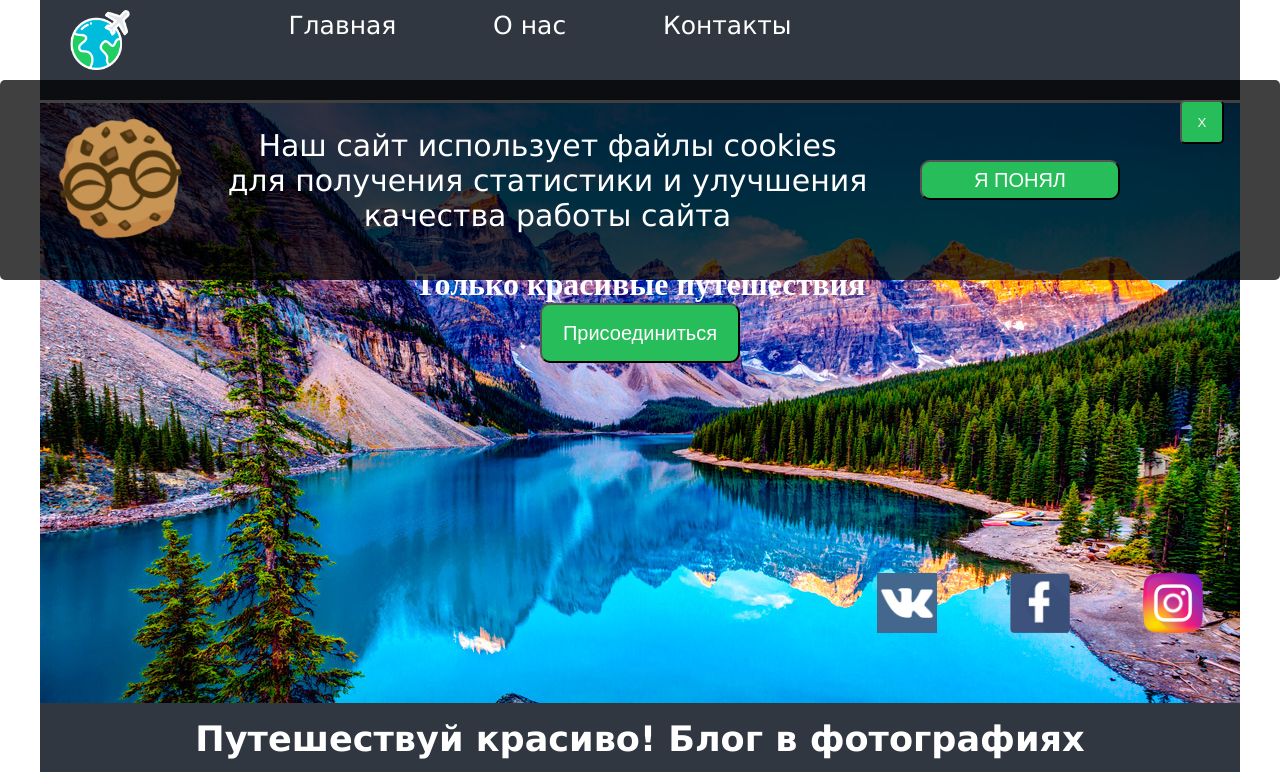
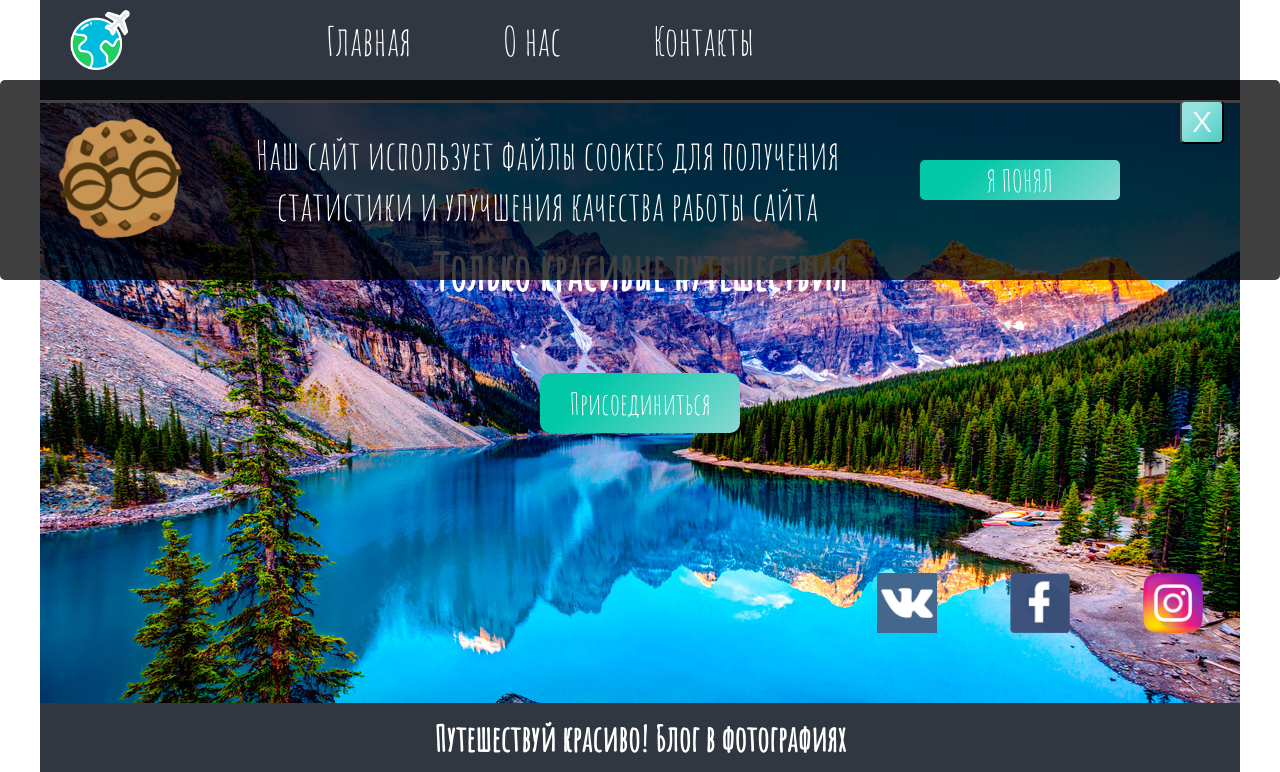
Before and after one commit to xfagsh/21_pro_new, a plain HTML site: page index.html in a window 1280 px wide. Shown: the top 772 px of the page. Drawn offline with Linux system fonts and the light colour scheme.

Commit message:
Dark side with cookie

```diff
--- a/index.html
+++ b/index.html
@@ -6,6 +6,7 @@
     <meta name="viewport" content="width=device-width, initial-scale=1.0">
     <title>Путешествия</title>
     <link rel="stylesheet" href="style.css">
+    <link href="https://fonts.googleapis.com/css2?family=Amatic+SC&display=swap" rel="stylesheet">
 </head>
 
 <body>
@@ -13,7 +14,7 @@
         <!-- <div class="cookie__blok"> -->
             <img class="cookie__img"src="img/cookie.png" alt="">
             <p class="cookie__p">Наш сайт использует файлы cookies для получения статистики и улучшения качества работы сайта</p>
-            <button class="cookie__btn">Я ПОНЯЛ</button>
+            <button class="cookie__btn"><span>Я ПОНЯЛ</span></button>
             <button class="cookie__btn__ext">X</button>
         <!-- </div> -->
     </div>
--- a/style.css
+++ b/style.css
@@ -41,22 +41,30 @@
     justify-content: center;
     align-items: center;
     text-align: center;
-    font-size: 30px;
-    font-family: Verdana, Geneva, Tahoma, sans-serif;
+    font-size: 40px;
+    font-family: 'Amatic SC', cursive;
 
 
 }
 
-.cookie__btn{
+
+.cookie__btn {
+    background-color: #89d8d3;
+  background-image: linear-gradient(315deg, #89d8d3 0%, #03c8a8 74%);
+    border: none;
+    z-index: 1;
+    height: 40px;
     width: 200px;
-    height: 40px;
     margin: auto;
-    background-color: var(--primary-color);
+    border-radius: 5px;
     color: white;
-    font-size: 20px;
-    border-radius: 10px;
+    font-size: 30px;
+    font-family: 'Amatic SC', cursive;
+  }
 
-}
+  .cookie__btn:hover {
+    color:var(--bg-color);
+  }
 
 .cookie__btn__ext{
     display: flex;
@@ -67,9 +75,12 @@
     padding: 20px;
     margin-top: 10px ;
     margin-left: 10px;
-    background-color: var(--primary-color);
+    background-color: #4dccc6;
+  background-image: linear-gradient(315deg, #4dccc6 0%, #96e4df 74%);
     color: var(--secomd-bg-color);
     border-radius: 5px;
+    font-size: 30px;
+
 }
 .header_fixed__a{
     text-decoration: none;
@@ -105,12 +116,13 @@
     display: flex;
     justify-content: space-around;
     align-items: center;
+    padding: 40px;
 }
 .nav__a{
     text-decoration: none;
     color: white;
-    font-size: 25px;
-    font-family: Verdana, Geneva, Tahoma, sans-serif;
+    font-size: 40px;
+    font-family: 'Amatic SC', cursive;
     margin: 30px;
 }
 
@@ -131,20 +143,30 @@
     justify-content: center;
     align-items: flex-end;
     color: white;
+    font-family: 'Amatic SC', cursive;
+    font-size: 50px;
+
 }
 .promo__wrapper_btn{
    grid-column: 1/4;
    display: flex;
    justify-content: center;
 }
+
 .promo__wrapper_btn button{
-    background-color: var(--primary-color);
-    color: white;
     height: 60px;
     width: 200px;
-    font-size: 20px;
+    font-size: 30px;
+    background-color: #89d8d3;
+    background-image: linear-gradient(315deg, #89d8d3 0%, #03c8a8 74%);
+    border: none;
+    margin: auto;
     border-radius: 10px;
+    color: white;
+    font-family: 'Amatic SC', cursive;
+
 }
+
 .social{
     display: flex;
     justify-content: space-around;
@@ -167,7 +189,8 @@
     align-items: center;
     justify-content: center;
     font-size: 30px;
-    font-family: Verdana, Geneva, Tahoma, sans-serif;
+    font-family: 'Amatic SC', cursive;
+
     background-color:var(--bg-color);
 
 
@@ -187,15 +210,15 @@
 
 .info_p{
 
-    font-size: 25px;
-    font-family: Verdana, Geneva, Tahoma, sans-serif;
+    font-size: 30px;
+    font-family: 'Amatic SC', cursive;
     border: none;
 
 }
 
 .card__ul li{
     list-style-type: none;
-    font-size: 25px;
+    font-size: 30px;
     text-align: center;
     line-height: 1.5;
 }
@@ -217,24 +240,27 @@
     width: 1200px;
     height: 800px;
     grid-template-columns: 1fr 1fr 1fr;
-    border-left: 1px solid var(--bg-color) ;
-    border-right: 1px solid var(--bg-color);
+    /* border-left: 1px solid var(--bg-color) ;
+    border-right: 1px solid var(--bg-color); */
+    font-family: 'Amatic SC', cursive;
 
 
 }
 
 
 .card{
-    /* grid-column-start: 1;
-    grid-column-end: 4; */
+
     display: flex;
     flex-direction: column;
     align-items: center;
     flex-wrap: wrap;
     justify-content: center;
-    padding: 15px;
+    padding: 25px;
     background-color: white;
     border: 1px solid var(--bg-color);
+    font-family: 'Amatic SC', cursive;
+    font-size: 25px;
+    text-align: center;
 
 }
 .card__img{
@@ -243,13 +269,7 @@
 }
 
 
-/* .card__p{
-    padding: 10px;
-    font-size: 20px;
-    text-align: center;
-    font-family: Verdana, Geneva, Tahoma, sans-serif;
-    height: 150px;
-} */
+
 
 .card__line{
     border: 2px solid var(--primary-color);
@@ -259,8 +279,6 @@
 
  .footer{
     height: 250px;
-    /* background: rgb(13,36,0);
-    background: linear-gradient(90deg, rgba(13,36,0,1) 0%, rgba(46,121,9,1) 44%, rgba(0,255,91,1) 100%); */
     background-color: var(--bg-color);
     display: flex;
     justify-content: center;
@@ -316,7 +334,7 @@ justify-content: space-between;
     width: 400px;
     padding: 20px;
     font-size: 20px;
-    font-family: Verdana, Geneva, Tahoma, sans-serif;
+    font-family: 'Amatic SC', cursive;
     line-height: 2em;
 }
 .footer__nav li{
```
